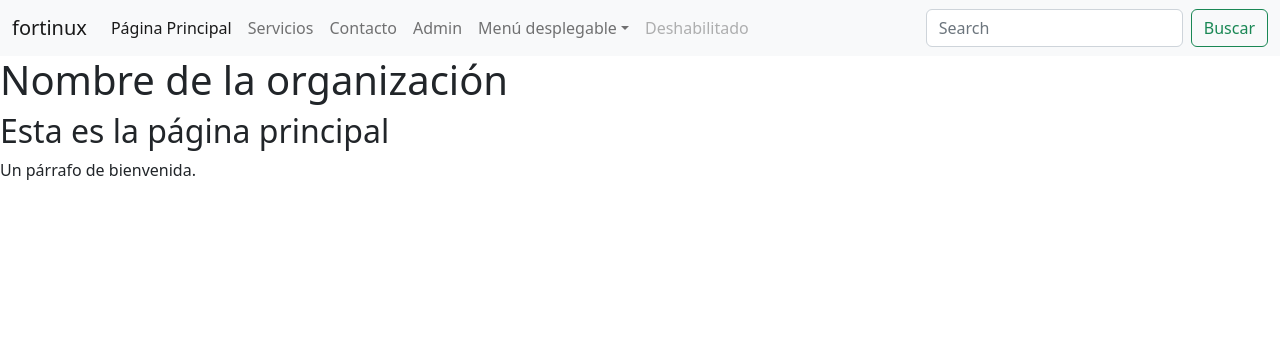
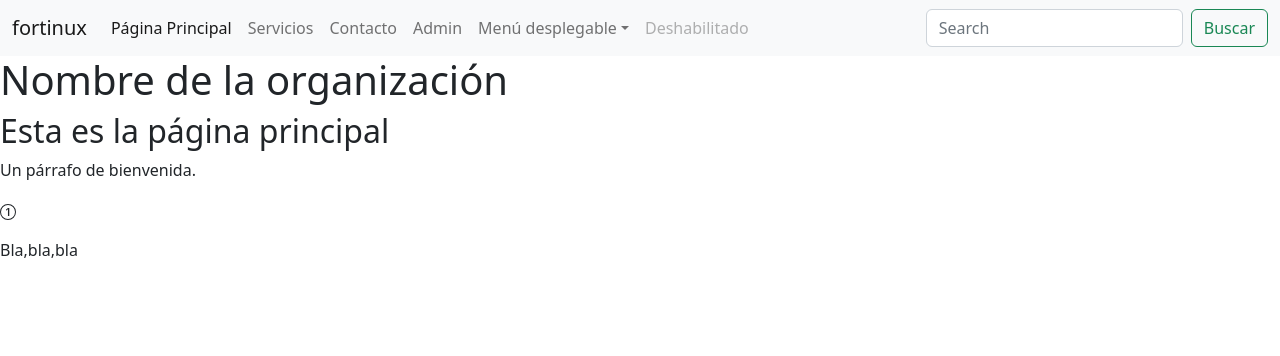
Before and after one commit to devAlbertodc/cursoPython2022, a Flask app: page / in a window 1280 px wide. Shown: the top 356 px of the page. Run offline with Flask 2, Linux system fonts and the light colour scheme.

Commit message:
Agregada imagen a index.html

```diff
--- a/templates/index.html
+++ b/templates/index.html
@@ -12,6 +12,12 @@
     {% block content %}
     <h2>Esta es la página principal</h2>
     <p>Un párrafo de bienvenida.</p>
+    <p>
+        <svg xmlns="http://www.w3.org/2000/svg" width="16" height="16" fill="currentColor" class="bi bi-1-circle" viewBox="0 0 16 16">
+            <path d="M1 8a7 7 0 1 0 14 0A7 7 0 0 0 1 8Zm15 0A8 8 0 1 1 0 8a8 8 0 0 1 16 0ZM9.283 4.002V12H7.971V5.338h-.065L6.072 6.656V5.385l1.899-1.383h1.312Z"/>
+        </svg>
+    </p>
+    <p>Bla,bla,bla</p>
     {% endblock %}
 </body>
 </html>
```
